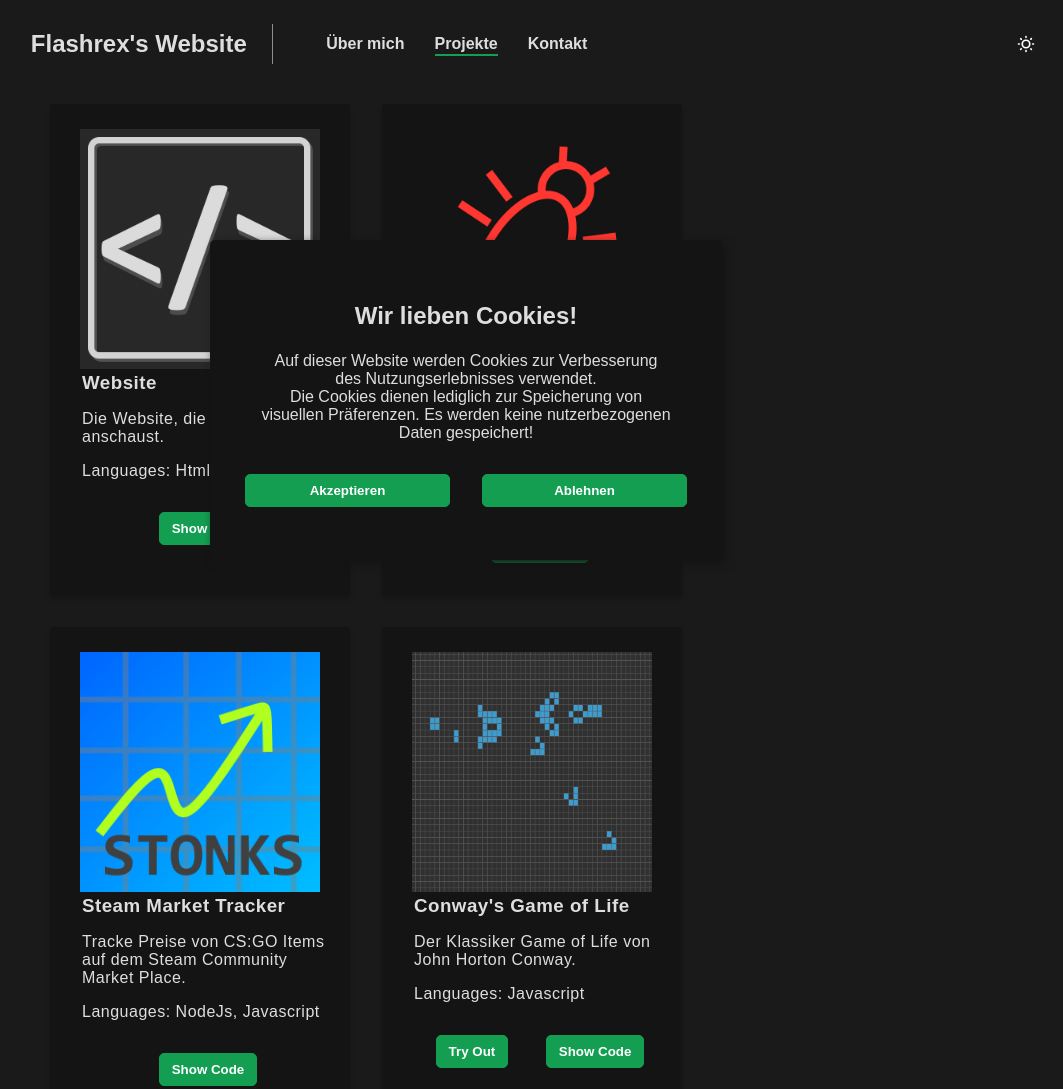
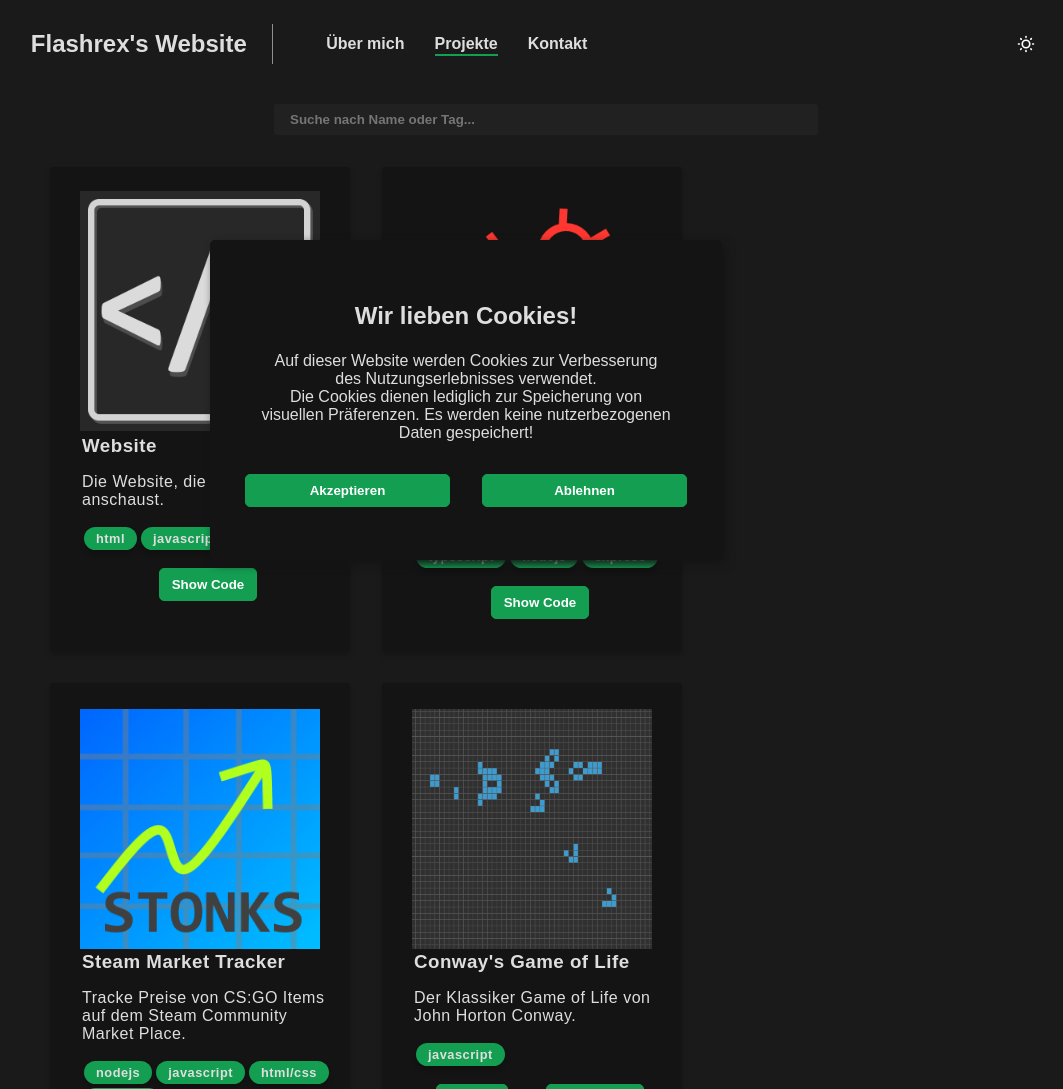
Before and after one commit to Flashrex/portfolio-old, a plain HTML site: page projects.html in a window 1280 px wide. Shown: the top 1089 px of the page, without its empty margins (174-1237 px from the left). Drawn offline with nearby package versions, Linux system fonts and the light colour scheme.

Commit message:
Added: Tags, Search By Name/Tag;Removed: Languages

```diff
--- a/data/projectData.js
+++ b/data/projectData.js
@@ -2,7 +2,7 @@
     {
         headline: "Website",
         description: "Die Website, die du dir gerade anschaust.",
-        languages: "Html, Css, Js",
+        tags: ["html", "javascript", "css"],
         image_url: "images/website_logo.png",
         file: "",
         repository: "https://github.com/Flashrex/Website"
@@ -10,7 +10,7 @@
     {
         headline: "Bugtracker",
         description: "App um Bugs oder Tasks innerhalb eines Projekts zu tracken.",
-        languages: "Typescript, NodeJs",
+        tags: ["typescript", "nodejs", "express"],
         image_url: "images/bugtracker.png",
         file: "",
         repository: "https://github.com/Flashrex/BugTracker"
@@ -18,7 +18,7 @@
     {
         headline: "Steam Market Tracker",
         description: "Tracke Preise von CS:GO Items auf dem Steam Community Market Place.",
-        languages: "NodeJs, Javascript",
+        tags: ["nodejs", "javascript", "html/css", "express"],
         image_url: "images/steammarkettracker.png",
         file: "",
         repository: "https://github.com/Flashrex/"
@@ -26,7 +26,7 @@
     {
         headline: "Conway's Game of Life",
         description: "Der Klassiker Game of Life von John Horton Conway.",
-        languages: "Javascript",
+        tags: ["javascript"],
         image_url: "images/gameoflife.png",
         file: "projects/games/gameoflife/index.html",
         repository: "https://github.com/Flashrex/flashrex.github.io/tree/master/projects/games/gameoflife"
@@ -34,7 +34,7 @@
     {
         headline: "Pong!",
         description: "Der Urvater der modernen Videospiele aus dem Jahre 1972.<br>Enthält 2-Spieler Modus.",
-        languages: "Javascript",
+        tags: ["nodejs", "javascript"],
         image_url: "images/pong.png",
         file: "projects/games/pong/index.html",
         repository: "https://github.com/Flashrex/flashrex.github.io/tree/master/projects/games/pong"
@@ -42,7 +42,7 @@
     {
         headline: "Sorting Algorithm Visualization",
         description: "Visualisierung von verschiedenen Sortier-Algorithmen.<br>(Derzeit nur Quick Sort)",
-        languages: "Javascript",
+        tags: ["nodejs", "javascript"],
         image_url: "images/sorting.png",
         file: "projects/sorting/index.html",
         repository: "https://github.com/Flashrex/flashrex.github.io/tree/master/projects/sorting"
@@ -50,7 +50,7 @@
     {
         headline: "VR-Suit",
         description: "Meine erste eigene kleine Website für ein Schulprojekt.",
-        languages: "Html, Css, Js",
+        tags: ["html/css", "javascript"],
         image_url: "projects/vr_suit/images/logo.png",
         file: "projects/vr_suit/index.html",
         repository: "https://github.com/Flashrex/flashrex.github.io/tree/master/projects/vr_suit"
--- a/projects.html
+++ b/projects.html
@@ -27,6 +27,9 @@
                 <img class="darkmode-icon cursor-pointer svg-color-light" id="dm-icon" src="images/sun.svg" style="width: 20px; height: 20px;" onclick="toggleDarkMode()">
             </div>
 
+            <span class="inputfield">
+                <input class="text-input" id="input_tag" type="text" placeholder="Suche nach Name oder Tag..." oninput="onSearchInput()">
+            </span>
             <section class="projects-section" id="project_container"></section>
         </div>
 
--- a/scripts/projects.js
+++ b/scripts/projects.js
@@ -15,13 +15,18 @@
 
     let fontcolor = darkmode ? "font-darkmode-white" : "font-lightmode-black";
 
+    let tags = "";
+    for(var i = 0; i < item.tags.length; i++) {
+        tags += `<div class="tag">${item.tags[i]}</div>`;
+    }
+
     elem.innerHTML = `
         <img src="${item.image_url}" alt=img_${item.headline}>
         <div class="item-info ${fontcolor}">
             <h3>${item.headline}</h3>
             <p>${item.description}</p>
-            <p>Languages: ${item.languages}</p>
-            <div class="btn_container">
+            <div class="tag-container">${tags}</div>
+            <div class="btn-container">
                 ${item.file !== "" ? `<button class="button"><a href=${item.file}>Try Out</a></button>` : ``}
                 ${item.repository.includes("github") ? '<button class="button"><a href="' +item.repository +'" target="_blank">Show Code</a></button>' : '<button class="button"><a href="' +item.repository +'" target="_blank">Open on Gitlab</a></button>'}
             </div>
@@ -30,3 +35,19 @@
 
     document.getElementById("project_container").appendChild(elem);
 }
+
+
+/* Suche nach Tag */
+function onSearchInput() {
+    if(projects === undefined) return;
+
+    document.querySelector("#project_container").innerHTML = "";
+
+    let input = document.querySelector("#input_tag").value.toLowerCase();
+
+    for(var i = 0; i < projects.length; i++) {
+        if(projects[i].headline.toLowerCase().includes(input) || projects[i].tags.find(t => t.toLowerCase().includes(input))) {
+            addItemToDomTree(projects[i]);
+        }
+    }
+}
--- a/stylesheets/style.css
+++ b/stylesheets/style.css
@@ -362,18 +362,18 @@
     justify-content: space-between;
     padding: 0 1rem 1rem 2rem;
     letter-spacing: 0.5px;
-    vertical-align: bottom;
 }
 
-.item h3 {
+.item-info > h3 {
     margin: 3vh 0 2vh 0;
 }
 
-.item p {
-    margin: 0vh 0 2vh 0;
+.item-info > p {
+    margin: 0 0 2vh 0;
+
 }
 
-.btn_container  {
+.btn-container  {
     display: flex;
     position: relative;
     width: 100%;
@@ -398,8 +398,48 @@
     transition: 0.25s ease;
 }
 
+.tag-container  {
+    position: relative;
+    width: 100%;
+    display: flex;
+    flex-wrap: wrap;
+}
+
+.tag {
+    background-color: var(--font-highlight-green);
+    color: var(--font-darkmode-white);
+    padding: 4px 12px;
+    margin: 2px;
+    border-radius: 15px;
+    box-shadow: 0 4px 5px rgba(0, 0, 0, 0.2);
+    font-weight: bold;
+    font-size: 0.8rem;
+}
+
 .button:hover {
     cursor: pointer;
+}
+
+.inputfield {
+    width: 100%;
+    display: flex;
+    margin-top: 2rem;
+}
+
+.text-input {
+    color: rgb(218, 216, 216);
+    font-weight: bold;
+    background-color: #212121;
+    padding: 0.5rem 1rem 0.5rem 1rem;
+    border: none;
+    width: 50%;
+    margin-left: 25%;
+    border-radius: 3px;
+}
+
+
+.text-input:focus {
+    outline: var(--font-highlight-green) solid 2px;
 }
 
 /*** contacts.html ***/
```
